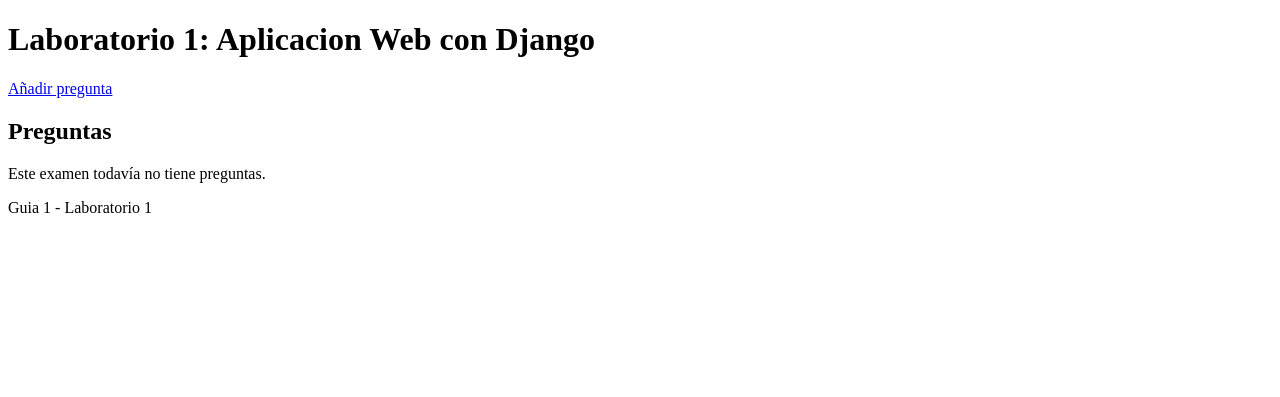
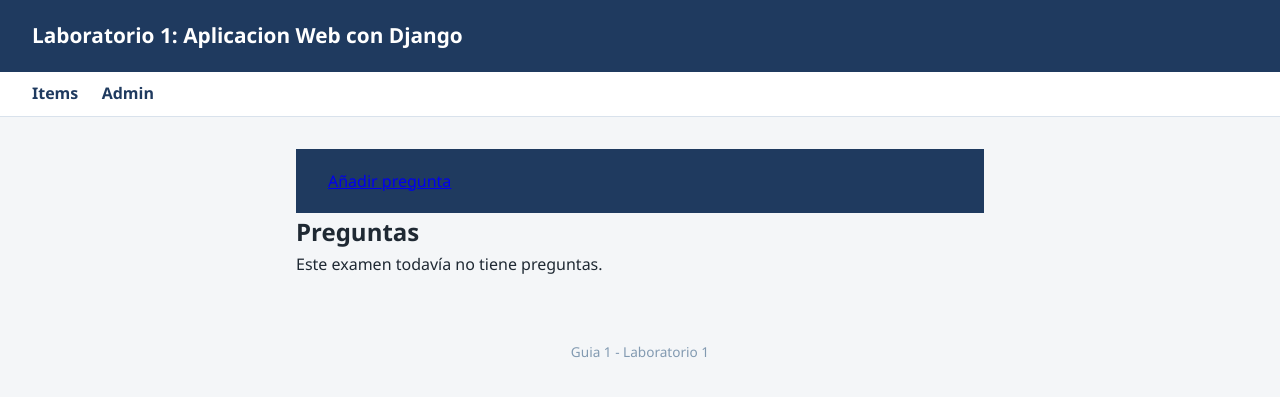
Before and after one commit to JeryBn/Curso-Django, a Django app: template Semana 3/src/quiz/templates/quiz/exam_detail.html in a window 1280 px wide. Shown: the top 397 px of the page. Run offline with Django 5.2, Linux system fonts and the light colour scheme; the template is opened without the code that fills it, so the values that code supplies are empty.

Commit message:
style(semana-1): presentacion de base e item_list sin tocar la logica

```diff
--- a/Semana 1/django_project/src/core/templates/base.html
+++ b/Semana 1/django_project/src/core/templates/base.html
@@ -4,11 +4,26 @@
     <meta charset="utf-8">
     <meta name="viewport" content="width=device-width, initial-scale=1">
     <title>{% block title %}Laboratorio 1 Django{% endblock %}</title>
+    <style>
+        * { box-sizing: border-box; margin: 0; padding: 0; }
+        body { font-family: "Segoe UI", Arial, sans-serif; background: #f4f6f8; color: #1f2933; line-height: 1.6; }
+        header { background: #1f3a5f; color: #fff; padding: 1.2rem 2rem; }
+        header h1 { font-size: 1.3rem; font-weight: 600; }
+        nav { background: #fff; border-bottom: 1px solid #d9e2ec; padding: 0.6rem 2rem; }
+        nav a { color: #1f3a5f; font-weight: 600; text-decoration: none; margin-right: 1.2rem; }
+        nav a:hover { text-decoration: underline; }
+        main { max-width: 720px; margin: 2rem auto; padding: 0 1rem; }
+        footer { text-align: center; color: #829ab1; font-size: 0.85rem; padding: 2rem 0; }
+    </style>
 </head>
 <body>
     <header>
         <h1>Laboratorio 1: Aplicacion Web con Django</h1>
     </header>
+    <nav>
+        <a href="{% url 'core:item_list' %}">Items</a>
+        <a href="/admin/">Admin</a>
+    </nav>
     <main>
         {% block content %}{% endblock %}
     </main>
```
Also changed, not shown: Semana 1/django_project/src/core/templates/core/item_list.html (+6 -6 lines).
